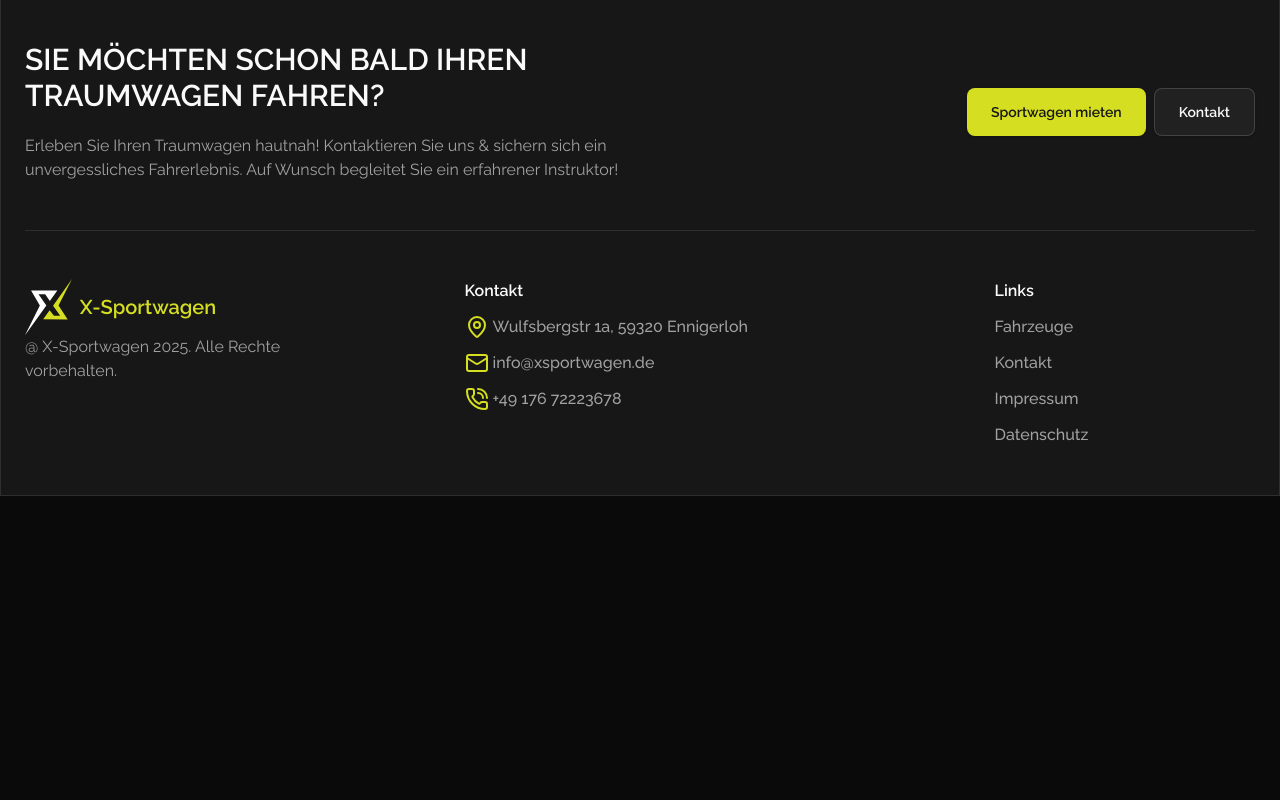
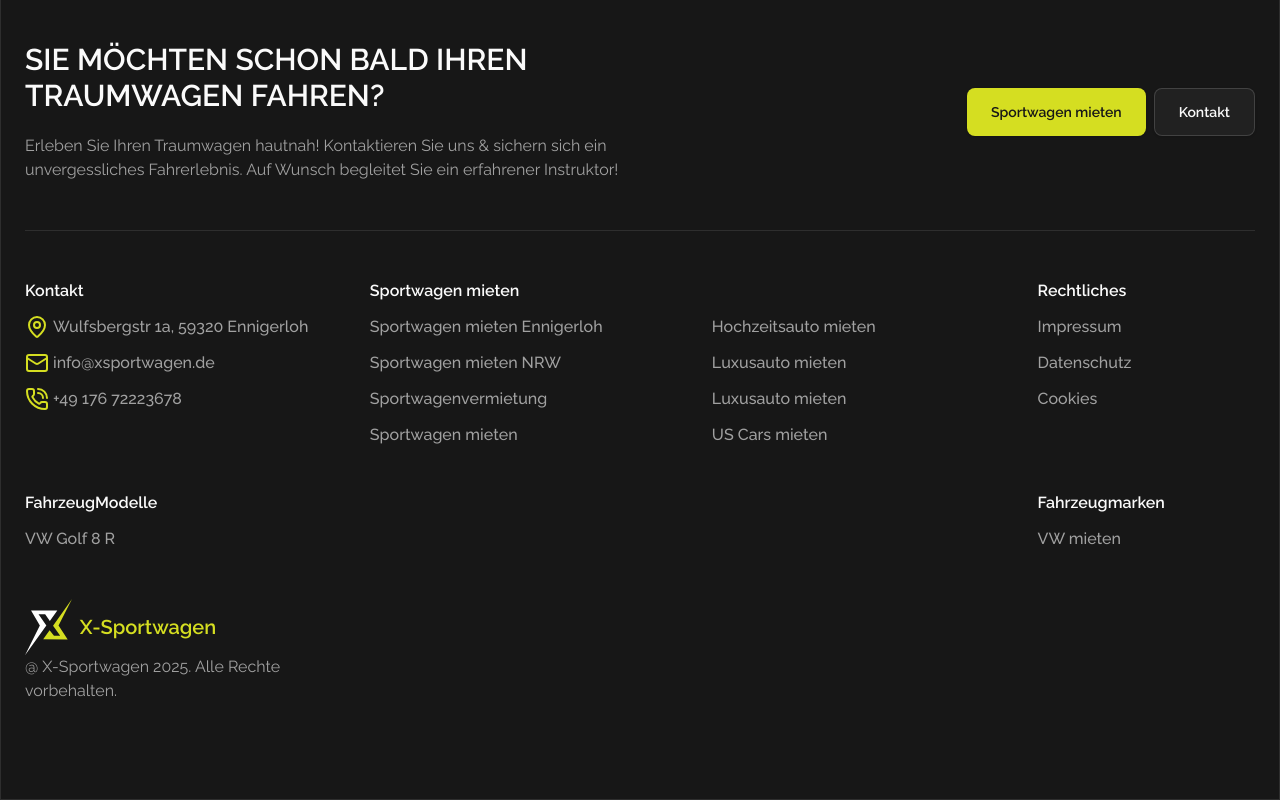
Before and after one commit to dnguye12/Piskopat-Car, a React (Vite) app: page /kontakt in a window 1280 px wide. Shown: the part 927-1727 px from the top of the page. Before the commit the page ends 1423 px from the top, so only its background shows below. Built offline with nearby package versions, Linux system fonts and the light colour scheme.

Commit message:
another footer update

```diff
--- a/src/components/footer.tsx
+++ b/src/components/footer.tsx
@@ -18,34 +18,68 @@ const Footer = () => {
                     </div>
                 </div>
                 <Separator className="my-6 lg:my-12" />
-                <div className="flex flex-col lg:flex-row justify-between items-center lg:items-start gap-y-4 lg:gap-y-0">
-                    <div className=" flex flex-col items-center lg:items-start">
+                <div className="grid grid-cols-1 md:grid-cols-2 lg:grid-cols-4 mb-12">
+                    <div className="flex flex-col md:mx-auto">
+                        <h4 className="mb-3 whitespace-nowrap text-base font-semibold">Kontakt</h4>
+                        <ul className="text-muted-foreground space-y-3 text-base font-medium mb-12 md:mb-20">
+                            <li className="flex items-center gap-x-1"><MapPinIcon className="dark:text-main" /> Wulfsbergstr 1a, 59320 Ennigerloh</li>
+                            <li className="flex items-center gap-x-1"><MailIcon className="dark:text-main" /> info@xsportwagen.de</li>
+                            <li className="flex items-center gap-x-1"><PhoneCallIcon className="dark:text-main" /> +49 176 72223678</li>
+                        </ul>
+
+                        <h4 className="mb-3 whitespace-nowrap text-base font-semibold hidden lg:block">FahrzeugModelle</h4>
+                        <ul className="text-muted-foreground space-y-3 text-base font-medium mb-12 hidden lg:block">
+                            <Link to="/fahrzeuge/vw_golf_8" className="hover:text-foreground transition-all">VW Golf 8 R</Link>
+                        </ul>
+
+                        <div className="hidden lg:inline-flex items-center gap-x-2">
+                            <img src="/logo-black.svg" alt="" className="block dark:hidden h-14 w-auto fill-black" />
+                            <img src="/logo-dark-no-text.svg" alt="" className="hidden dark:block h-14 w-auto" />
+                            <span className="text-xl font-semibold dark:text-main">X-Sportwagen</span>
+                        </div>
+                        <div>
+                            <p className="hidden md:block text-muted-foreground">@ X-Sportwagen 2025. Alle Rechte vorbehalten.</p>
+
+                        </div>
+                    </div>
+                    <div className="flex flex-col md:mx-auto">
+                        <h4 className="mb-3 whitespace-nowrap text-base font-semibold">Sportwagen mieten</h4>
+                        <div className="text-muted-foreground flex flex-col gap-y-3 text-base font-medium">
+                            <a href={import.meta.env.VITE_WHATSAPP} target="_blank" className="hover:text-foreground transition-all">Sportwagen mieten Ennigerloh</a>
+                            <a href={import.meta.env.VITE_WHATSAPP} target="_blank" className="hover:text-foreground transition-all">Sportwagen mieten NRW</a>
+                            <a href={import.meta.env.VITE_WHATSAPP} target="_blank" className="hover:text-foreground transition-all">Sportwagenvermietung</a>
+                            <a href={import.meta.env.VITE_WHATSAPP} target="_blank" className="hover:text-foreground transition-all">Sportwagen mieten</a>
+                        </div>
+                    </div>
+                    <div className="flex flex-col mx-auto">
+                        <div className="h-6 mb-3"></div>
+                        <div className="text-muted-foreground hidden lg:flex flex-col gap-y-3 text-base font-medium">
+                            <a href={import.meta.env.VITE_WHATSAPP} target="_blank" className="hover:text-foreground transition-all">Hochzeitsauto mieten</a>
+                            <a href={import.meta.env.VITE_WHATSAPP} target="_blank" className="hover:text-foreground transition-all">Luxusauto mieten</a>
+                            <a href={import.meta.env.VITE_WHATSAPP} target="_blank" className="hover:text-foreground transition-all">Luxusauto mieten</a>
+                            <a href={import.meta.env.VITE_WHATSAPP} target="_blank" className="hover:text-foreground transition-all">US Cars mieten</a>
+                        </div>
+                    </div>
+                    <div className="hidden lg:flex flex-col mx-auto">
+                        <h4 className="mb-3 whitespace-nowrap text-base font-semibold">Rechtliches</h4>
+                        <div className="text-muted-foreground flex flex-col gap-y-3 text-base font-medium mb-20">
+                            <Link to="" className="hover:text-foreground transition-all">Impressum</Link>
+                            <Link to="" className="hover:text-foreground transition-all">Datenschutz</Link>
+                            <Link to="" className="hover:text-foreground transition-all">Cookies</Link>
+                        </div>
+
+                        <h4 className="mb-3 whitespace-nowrap text-base font-semibold">Fahrzeugmarken</h4>
+                        <ul className="text-muted-foreground space-y-3 text-base font-medium">
+                            <Link to="/fahrzeuge/vw_golf_8" className="hover:text-foreground transition-all">VW mieten</Link>
+                        </ul>
+                    </div>
+                    <div className=" md:col-span-2 flex lg:hidden flex-col md:items-center">
                         <div className="inline-flex items-center gap-x-2">
                             <img src="/logo-black.svg" alt="" className="block dark:hidden h-14 w-auto fill-black" />
                             <img src="/logo-dark-no-text.svg" alt="" className="hidden dark:block h-14 w-auto" />
                             <span className="text-xl font-semibold dark:text-main">X-Sportwagen</span>
                         </div>
-                        <p className="hidden md:block text-muted-foreground">@ X-Sportwagen 2025. Alle Rechte vorbehalten.</p>
-                        <p className="block md:hidden text-muted-foreground">@ X-Sportwagen 2025.<br/>Alle Rechte vorbehalten.</p>
-                    </div>
-                    <div className="flex flex-col md:flex-row justify-evenly w-full gap-y-6 gap-x-20">
-                        <div className="h-fit">
-                            <h4 className="mb-3 whitespace-nowrap text-base font-semibold">Kontakt</h4>
-                            <ul className="text-muted-foreground space-y-3 text-base font-medium">
-                                <li className="flex items-center gap-x-1"><MapPinIcon className="dark:text-main" /> Wulfsbergstr 1a, 59320 Ennigerloh</li>
-                                <li className="flex items-center gap-x-1"><MailIcon className="dark:text-main" /> info@xsportwagen.de</li>
-                                <li className="flex items-center gap-x-1"><PhoneCallIcon className="dark:text-main" /> +49 176 72223678</li>
-                            </ul>
-                        </div>
-                        <div className="h-fit">
-                            <h4 className="mb-3 whitespace-nowrap text-base font-semibold">Links</h4>
-                            <ul className="text-muted-foreground space-y-3 text-base font-medium">
-                                <li><Link to="/fahrzeuge" className="hover:text-main transition-all">Fahrzeuge</Link></li>
-                                <li><Link to="/kontakt" className="hover:text-main transition-all">Kontakt</Link></li>
-                                <li><Link to="" className="hover:text-main transition-all">Impressum</Link></li>
-                                <li><Link to="" className="hover:text-main transition-all">Datenschutz</Link></li>
-                            </ul>
-                        </div>
+                        <p className="block md:hidden text-muted-foreground md:text-center">@ X-Sportwagen 2025. Alle Rechte vorbehalten.</p>
                     </div>
                 </div>
             </div>
```
